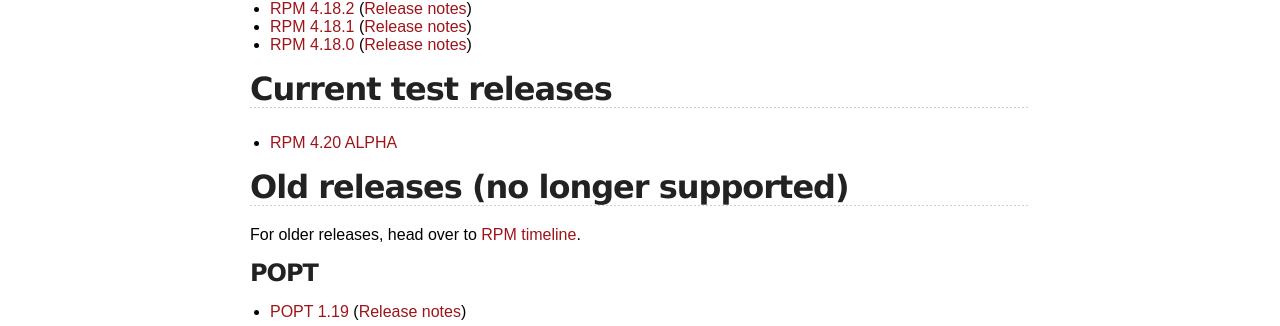
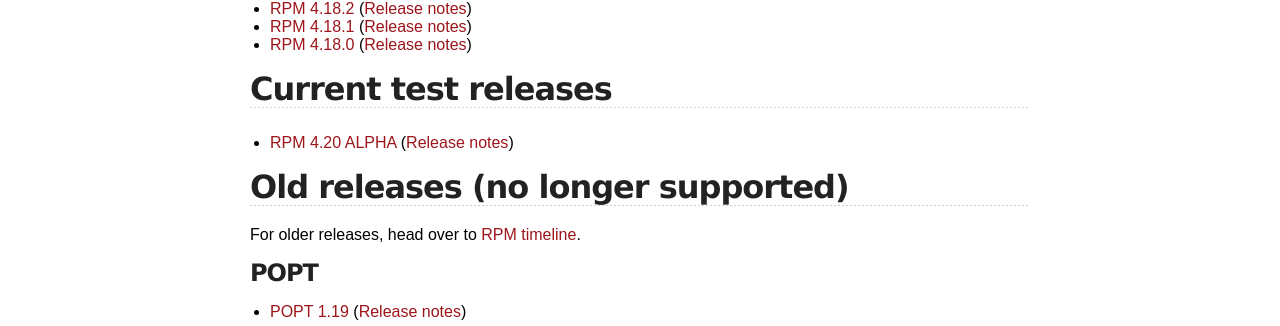
Before and after one commit to rpm-software-management/rpm-web, a Jekyll site: the page built from download.md, in a window 1280 px wide. Shown: the part 450-776 px from the top of the page. Built offline with Jekyll 4.4.1, drawn with Linux system fonts in a browser that asks for light colours.

Commit message:
Add RN link to download page as well

```diff
--- a/download.md
+++ b/download.md
@@ -15,7 +15,7 @@ title: rpm.org - Download
 * [RPM 4.18.0](https://ftp.osuosl.org/pub/rpm/releases/rpm-4.18.x/rpm-4.18.0.tar.bz2) ([Release notes](wiki/Releases/4.18.0.html))
 
 ## Current test releases
-* [RPM 4.20 ALPHA](https://ftp.osuosl.org/pub/rpm/releases/testing/rpm-4.19.90.tar.bz2)
+* [RPM 4.20 ALPHA](https://ftp.osuosl.org/pub/rpm/releases/testing/rpm-4.19.90.tar.bz2) ([Release notes](wiki/Releases/4.20.0.html))
 
 ## Old releases (no longer supported)
 
```
